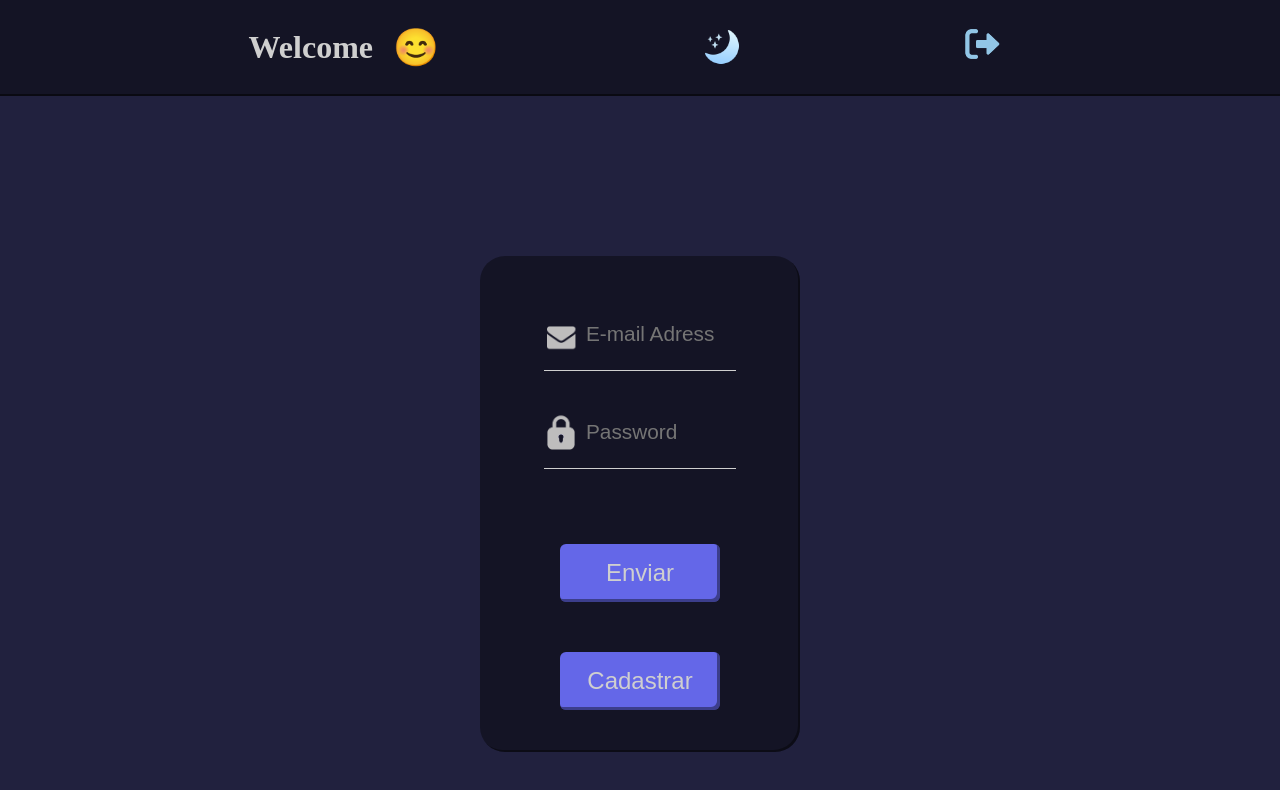
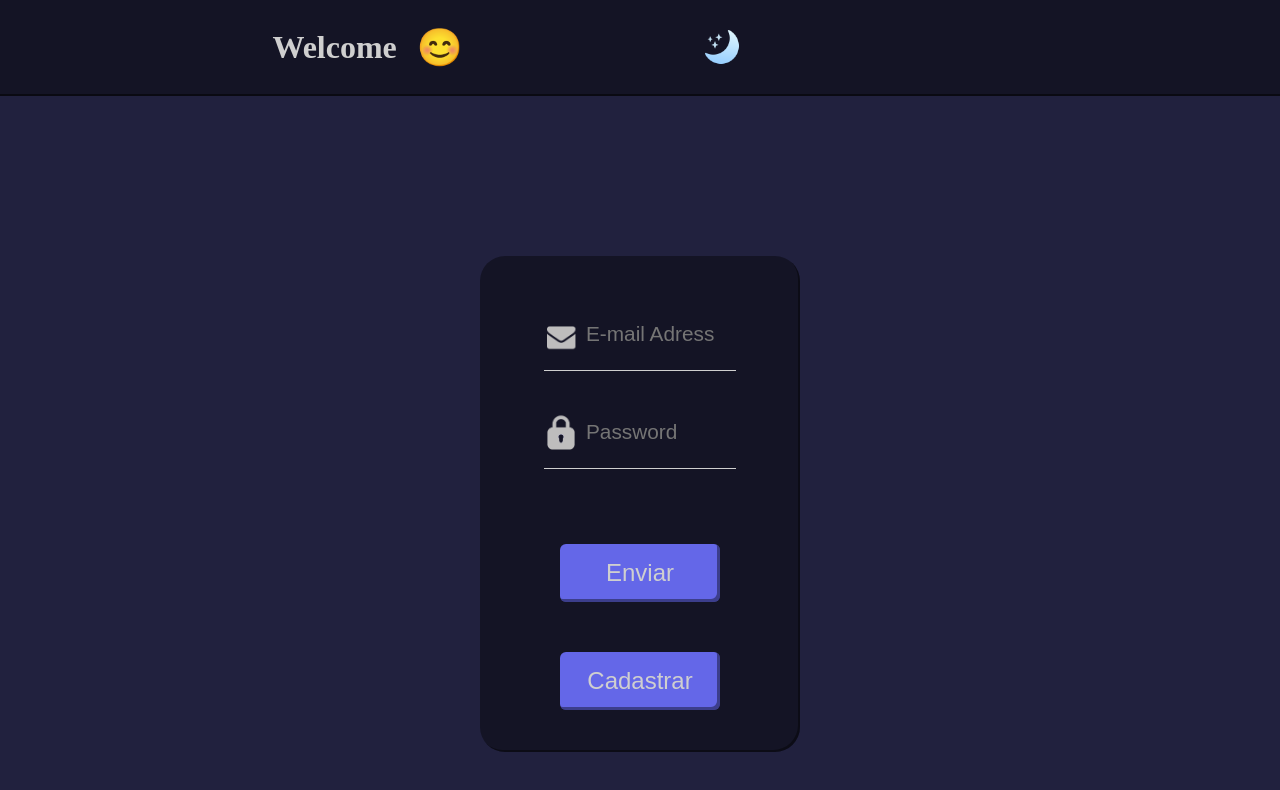
Before and after one commit to Adriana-coderstar/taskManager, a React (Create React App) app in the folder frontend/: page /login in a window 1280 px wide. Shown: the top 790 px of the page. Built offline with nearby package versions, Linux system fonts and the light colour scheme.

Commit message:
feat: add pathname to out

```diff
--- a/frontend/src/components/Header/Header.jsx
+++ b/frontend/src/components/Header/Header.jsx
@@ -6,6 +6,8 @@ import { Container, Welcome, ButtonOut } from './Header.style';
 
 function Header() {
   const navigate = useNavigate();
+
+  const { pathname } = window.location;
 
   const emoji = React.useMemo(() => {
     const indice = Math.floor(Math.random() * emojis.length);
@@ -19,9 +21,11 @@ function Header() {
         <span>{emoji}</span>
       </Welcome>
       <ButtonOut>
-        <button onClick={() => navigate('/login')}>
-          <img src={out} alt="Exit button" />
-        </button>
+        {pathname === '/task:id' && (
+          <button onClick={() => navigate('/login')}>
+            <img src={out} alt="Exit button" />
+          </button>
+        )}
       </ButtonOut>
     </Container>
   );
```
